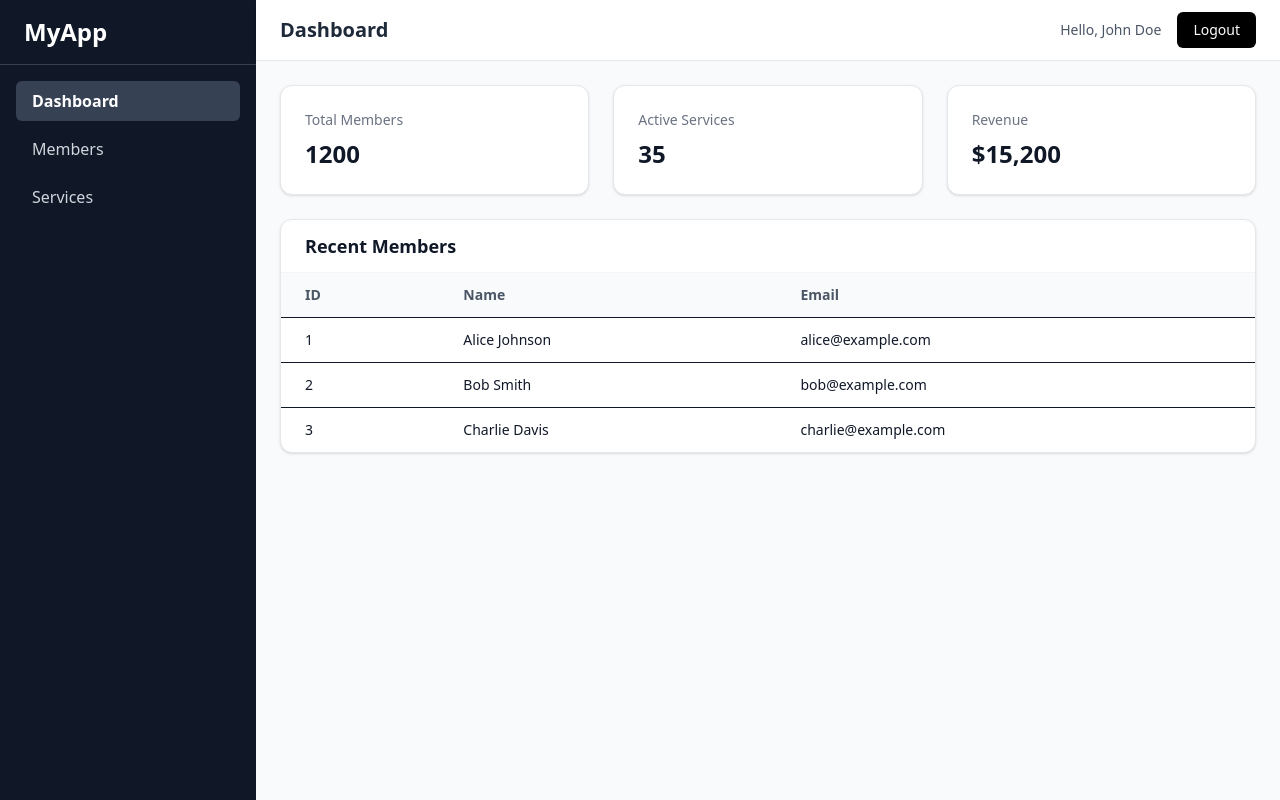
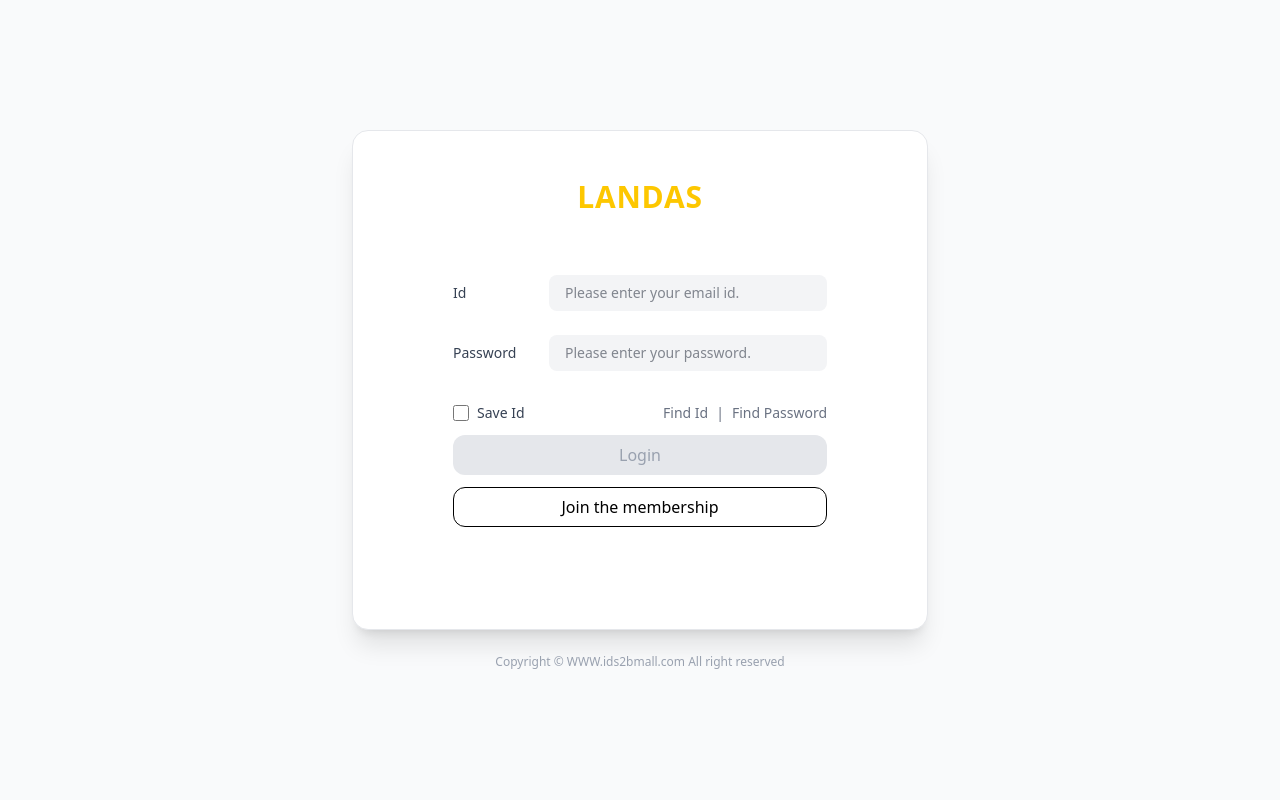
Before and after one commit to manish-328/example, a React (Vite) app: page / in a window 1280 px wide. Built offline with nearby package versions, Linux system fonts and the light colour scheme.

Commit message:
Added login page as default page

```diff
--- a/src/routes/Router.tsx
+++ b/src/routes/Router.tsx
@@ -7,10 +7,14 @@ import HomePage from "../pages/HomePage";
 export default function Router() {
   return (
     <Routes>
+      {/* Default page → Login */}
+      <Route path="/" element={<LoginPage />} />
       <Route path="/login" element={<LoginPage />} />
       <Route path="/homepage" element={<HomePage />} />
+
+      {/* Dashboard accessible at /dashboard */}
       <Route element={<DashboardLayout />}>
-        <Route path="/" element={<DashboardPage />} />
+        <Route path="/dashboard" element={<DashboardPage />} />
       </Route>
     </Routes>
   );
```
